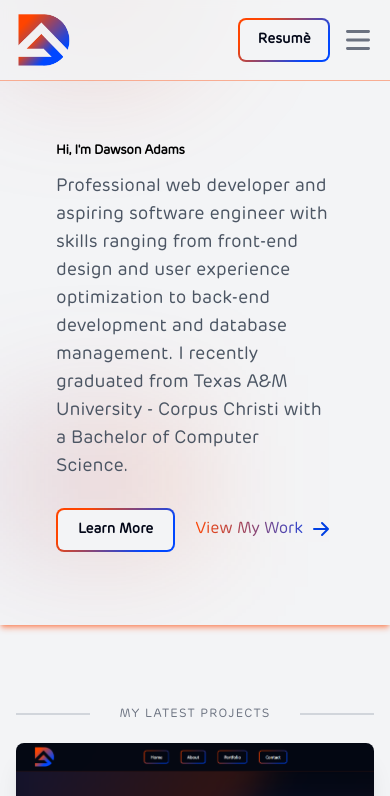
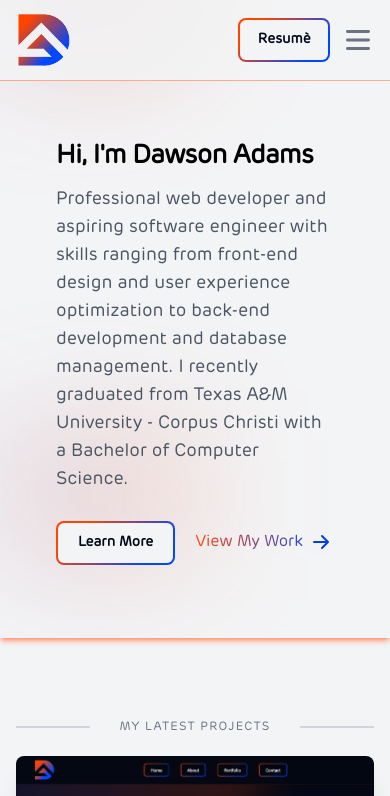
Before and after one commit to Dawson-21/React-Portfolio, a React (Vite) app in the folder react-portfolio/: page / in a window 390 px wide. Shown: the top 796 px of the page. Built offline with nearby package versions, Linux system fonts and the light colour scheme.

Commit message:
fix(home): fix sizing of title for mobile

```diff
--- a/react-portfolio/src/pages/Home.tsx
+++ b/react-portfolio/src/pages/Home.tsx
@@ -19,7 +19,7 @@ export default function Home() {
         <div className="grid max-w-screen-2xl px-8 py-8 mx-auto xl:px-16 lg:gap-8 xl:gap-0 lg:py-16 lg:grid-cols-12 fade-in">
           <div className="mr-auto place-self-center lg:col-span-7">
 
-            <h1 className="max-w-2xl mb-4 md:-mr-20 -mr-12 font-myFont font-bold tracking-tight leading-none [@media(max-width:450px)]:text-[13px] text-4xl sm:text-5xl lg:text-5xl xl:text-[55px] dark:text-light">
+            <h1 className="max-w-2xl mb-4 md:-mr-20 -mr-12 font-myFont font-bold tracking-tight leading-none [@media(max-width:450px)]:text-[26px] text-4xl sm:text-5xl lg:text-5xl xl:text-[55px] dark:text-light">
               Hi, I&#39;m Dawson Adams
             </h1>
 
```
